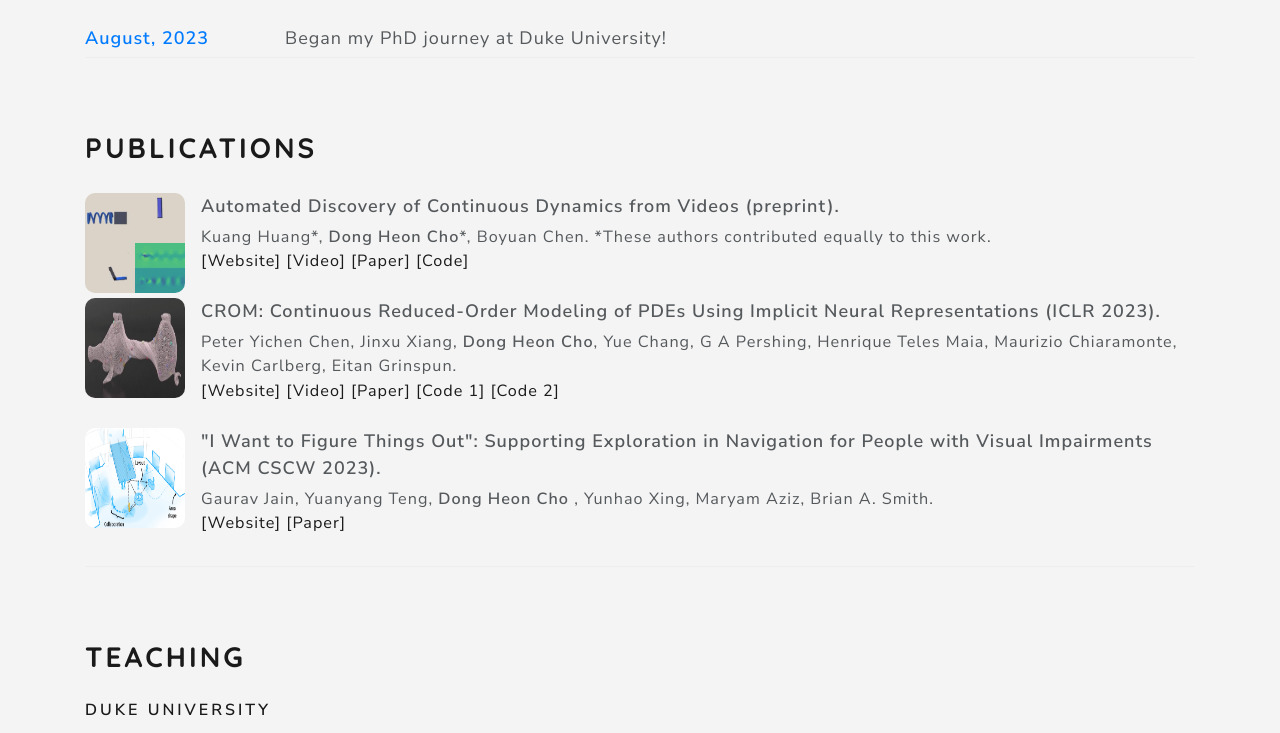
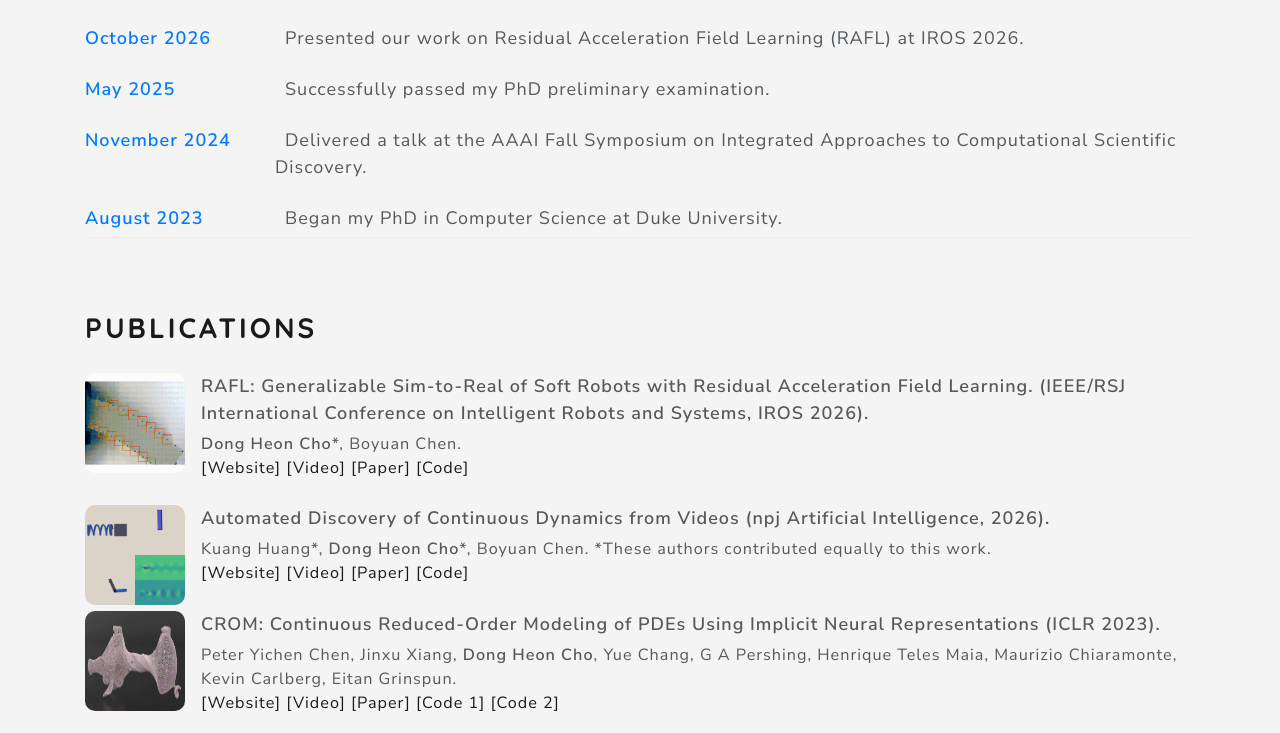
Before and after one commit to dc3042/dc3042.github.io, a plain HTML site: page index.html in a window 1280 px wide. Shown: the part 651-1384 px from the top of the page. Drawn offline with nearby package versions, Linux system fonts and the light colour scheme; a script that the page names is missing.

Commit message:
up to date CV and pubs

```diff
--- a/index.html
+++ b/index.html
@@ -92,10 +92,34 @@
             <h2 class="teaching-header">News</h2>
             <div class="news-item row mt-4">
                 <div class="col-2">
-                    <span class="news-date">August, 2023</span>
+                    <span class="news-date">October 2026</span>
                 </div>
                 <div class="col-10">
-                    <p>Began my PhD journey at Duke University!</p>
+                    <p>Presented our work on Residual Acceleration Field Learning (RAFL) at IROS 2026.</p>
+                </div>
+            </div>
+            <div class="news-item row mt-4">
+                <div class="col-2">
+                    <span class="news-date">May 2025</span>
+                </div>
+                <div class="col-10">
+                    <p>Successfully passed my PhD preliminary examination.</p>
+                </div>
+            </div>
+            <div class="news-item row mt-4">
+                <div class="col-2">
+                    <span class="news-date">November 2024</span>
+                </div>
+                <div class="col-10">
+                    <p>Delivered a talk at the AAAI Fall Symposium on Integrated Approaches to Computational Scientific Discovery.</p>
+                </div>
+            </div>
+            <div class="news-item row mt-4">
+                <div class="col-2">
+                    <span class="news-date">August 2023</span>
+                </div>
+                <div class="col-10">
+                    <p>Began my PhD in Computer Science at Duke University.</p>
                 </div>
             </div>
         </section>
@@ -108,12 +132,32 @@
             <div class="publication mt-4">
                 <!-- Thumbnail -->
                 <div class="pub-thumbnail float-left mr-3">
+                    <img src="assets/RAFL.gif" alt="Publication Image">
+                </div>
+
+                <div>
+                    <p class="pub-title">
+                        RAFL: Generalizable Sim-to-Real of Soft Robots with Residual Acceleration Field Learning. (IEEE/RSJ International Conference on Intelligent Robots and Systems, IROS 2026).
+                    </p>
+                    <p class="pub-authors">
+                        <span class="bold-my-name">Dong Heon Cho</span>*, Boyuan Chen.
+                        <br>
+                        <a href="https://generalroboticslab.com/RAFL" target="_blank">[Website]</a>
+                        <a href="https://youtu.be/lS2fc4_8NfA" target="_blank">[Video]</a>
+                        <a href="https://arxiv.org/abs/2603.22039" target="_blank">[Paper]</a>
+                        <a href="hhttps://github.com/generalroboticslab/RAFL" target="_blank">[Code]</a>
+                    </p>
+                </div>
+            </div>
+            <div class="publication mt-4">
+                <!-- Thumbnail -->
+                <div class="pub-thumbnail float-left mr-3">
                     <img src="assets/smooth_nsv.gif" alt="Publication Image">
                 </div>
 
                 <div>
                     <p class="pub-title">
-                        Automated Discovery of Continuous Dynamics from Videos (preprint).
+                        Automated Discovery of Continuous Dynamics from Videos (npj Artificial Intelligence, 2026).
                     </p>
                     <p class="pub-authors">
                         Kuang Huang*, <span class="bold-my-name">Dong Heon Cho</span>*, Boyuan Chen.
@@ -122,7 +166,7 @@
                         <br>
                         <a href="http://generalroboticslab.com/SmoothNSV" target="_blank">[Website]</a>
                         <a href="https://youtu.be/4WcVoyspTw0?si=nz708QaSRTv6Rd4l" target="_blank">[Video]</a>
-                        <a href="https://arxiv.org/abs/2410.11894" target="_blank">[Paper]</a>
+                        <a href="https://www.nature.com/articles/s44387-026-00134-x" target="_blank">[Paper]</a>
                         <a href="https://github.com/generalroboticslab/automated_discovery_of_continuous_dynamics_from_videos" target="_blank">[Code]</a>
                     </p>
                 </div>
```
Also changed, not shown: assets/RAFL.gif (added), 1 other file.
